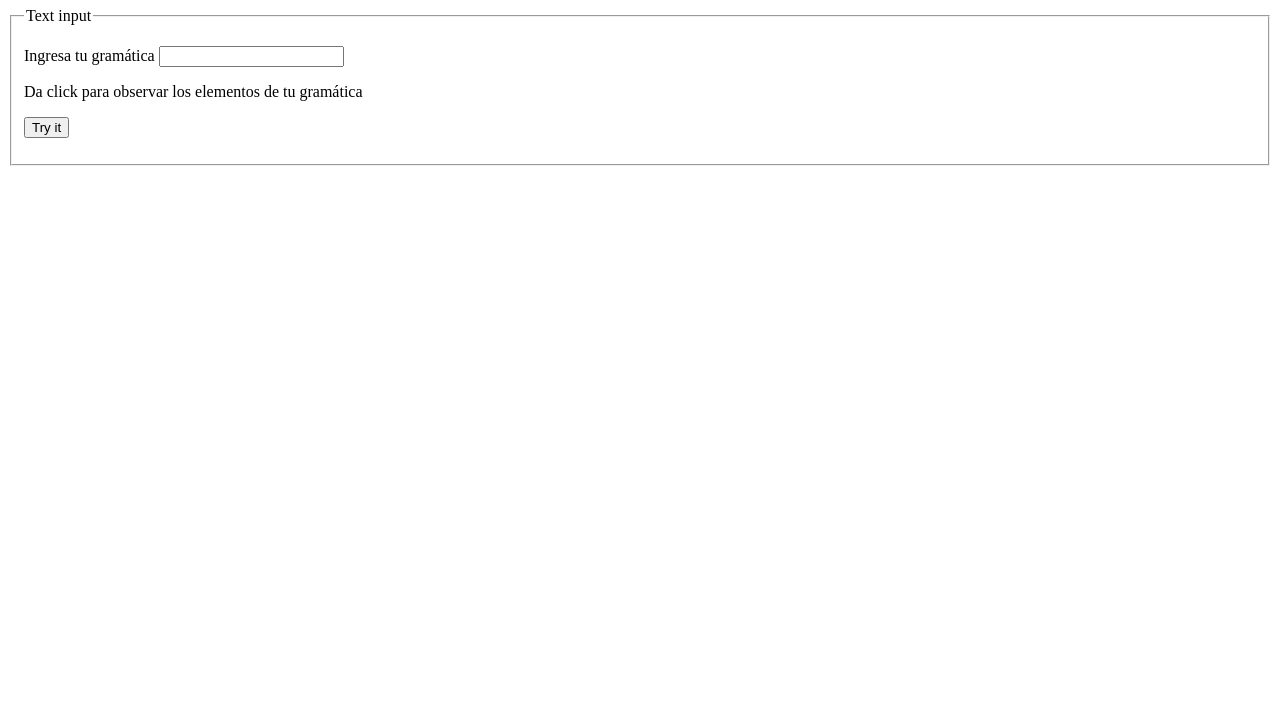
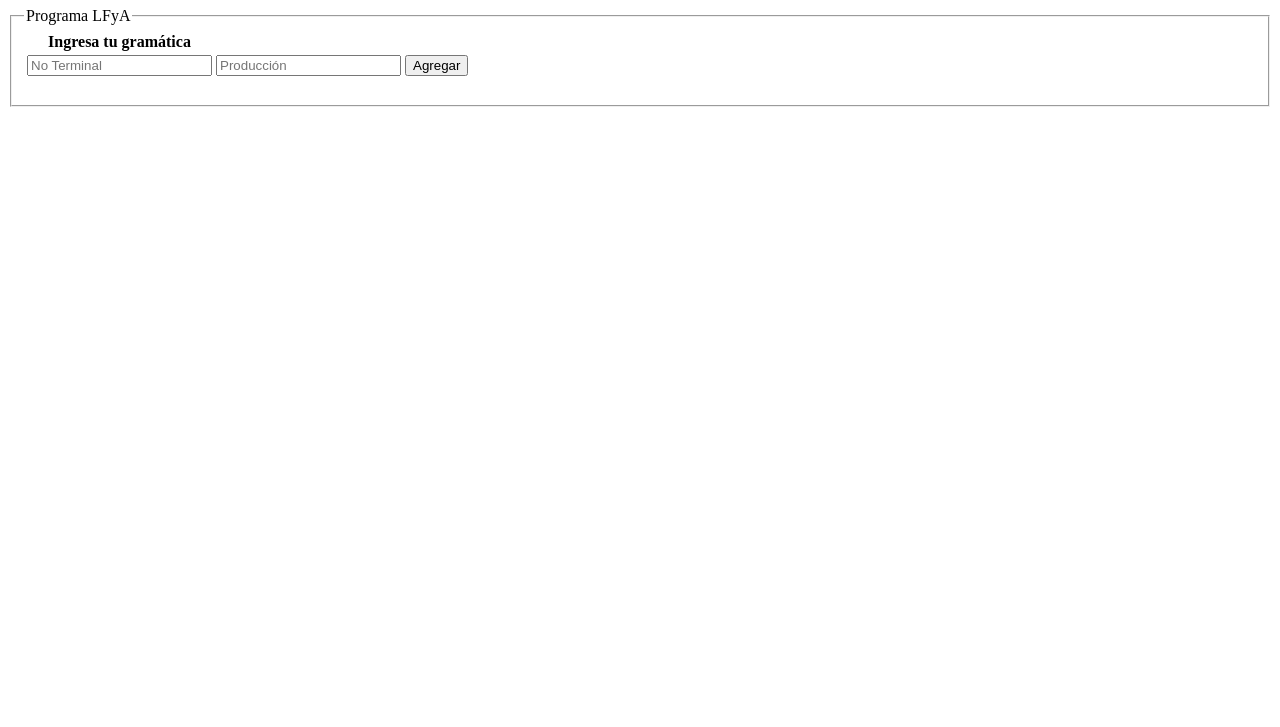
Before and after one commit to Ratitigast/Nuevo-Programa-LFyA-v2, a plain HTML site: page index.html in a window 1280 px wide. Shown: the part 73-800 px from the top of the page. Drawn offline with Linux system fonts and the light colour scheme.

Commit message:
Se creó función para agregar campos de NT y sus producciones

```diff
--- /dev/null
+++ b/agregarInputs.js
@@ -0,0 +1,23 @@
+function agregarInputs(){
+  var table = document.getElementById("myTable");
+  var row = table.insertRow();
+  var cell1 = row.insertCell();
+  var cell2 = row.insertCell();
+
+  entrada=document.createElement('input');  //Crea un elemento de etiqueta <input>
+  entrada.type='text';  //Incluye el atributo "type" al elemento <input>
+  entrada.placeholder='No terminal';  //Incluye el atributo "placeholder" al elemento <input>
+  entrada.id='NT'
+
+  cell1.appendChild(entrada); //Agrega el elemento <input> al formulario indicado
+
+//Mismo proceso que el anterior; esta vez para el formulario que recibe las producciones de cada no terminal
+  entrada2=document.createElement('input');  //Crea un elemento de etiqueta <input>
+  entrada2.type='text';  //Incluye el atributo "type" al elemento <input>
+  entrada2.placeholder='Producción';  //Incluye el atributo "placeholder" al elemento <input>
+  entrada2.id='produccion'
+
+  cell2.appendChild(entrada2); //Agrega el elemento <input> al formulario indicado
+
+
+}
--- a/index.html
+++ b/index.html
@@ -12,24 +12,37 @@
         }
     }
     </script>
-
+    <script type="text/javascript" src="agregarInputs.js"></script>
 
     <h1>Form Demo</h1>
     <form>
       <fieldset>
-        <legend>Text input</legend>
-        <p>
-          <label>Ingresa tu gramática</label>
-          <input type="text" id="sessionNo" name="sessionNum" onKeyDown="limitText(this,5);"
-          onKeyUp="limitText(this,1);"" />
-        </p>
-        <p>Da click para observar los elementos de tu gramática</p>
+        <legend>Programa LFyA</legend>
 
-<button type="button" onclick="detectaNT();detectaP();Pterminales();NT_Terminales();">Try it</button>
-<p id="demo"></p>
-<p id="demo2"></p>
-<p id="demo3"></p>
-<p id="demo4"></p>
+        <table id="myTable">
+
+          <tr>
+
+            <th>Ingresa tu gramática</th>
+
+          </tr>
+
+          <tr>
+
+            <td><input type="text" id="NT" name="noterminal" placeholder="No Terminal" onKeyDown="limitText(this,1);" onKeyUp="limitText(this,1);"" /></td>
+
+            <td><input type="text" id="produccion" name="noterminal" placeholder="Producción"/></td>
+
+            <td><button type="button" onclick="agregarInputs();">Agregar</button></td>
+
+          </tr>
+
+        </table>
+
+    <p id="demo"></p>
+    <p id="demo2"></p>
+    <p id="demo3"></p>
+    <p id="demo4"></p>
       </fieldset>
     </form>
   </body>
```
